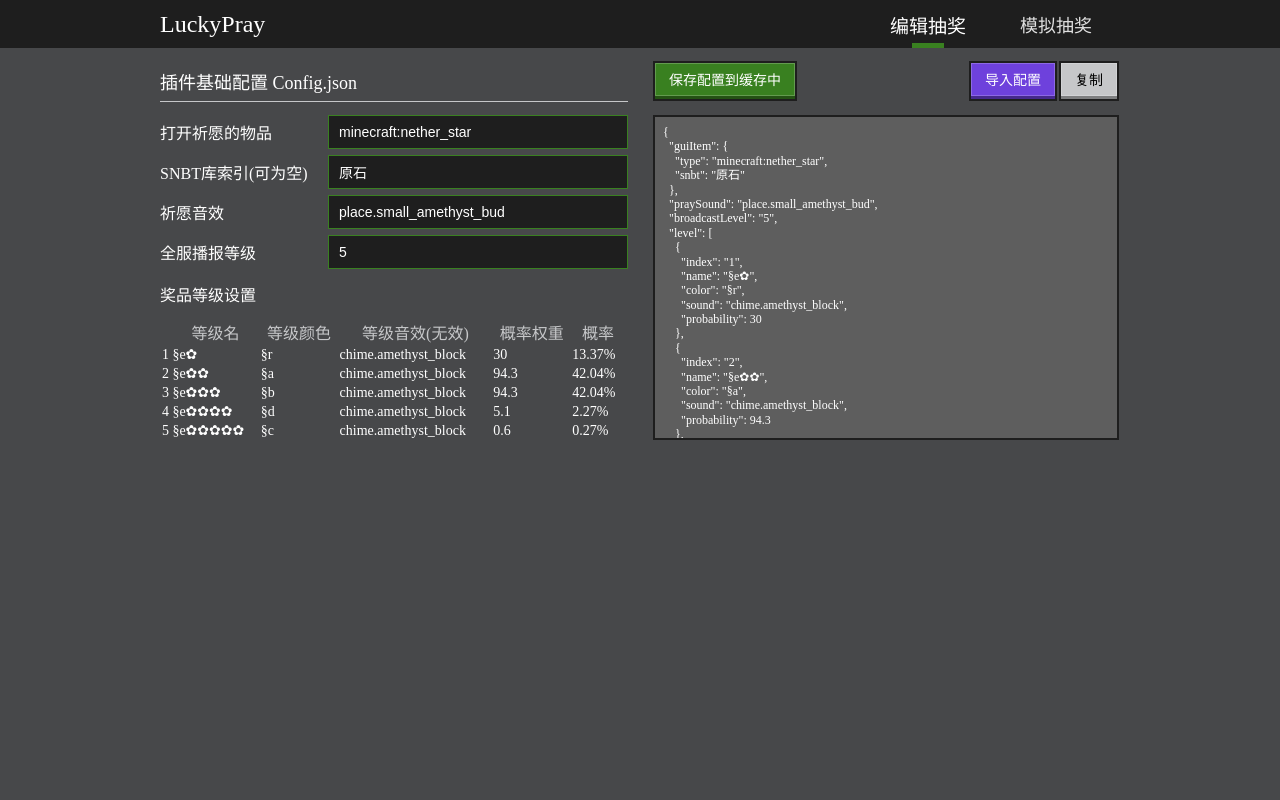
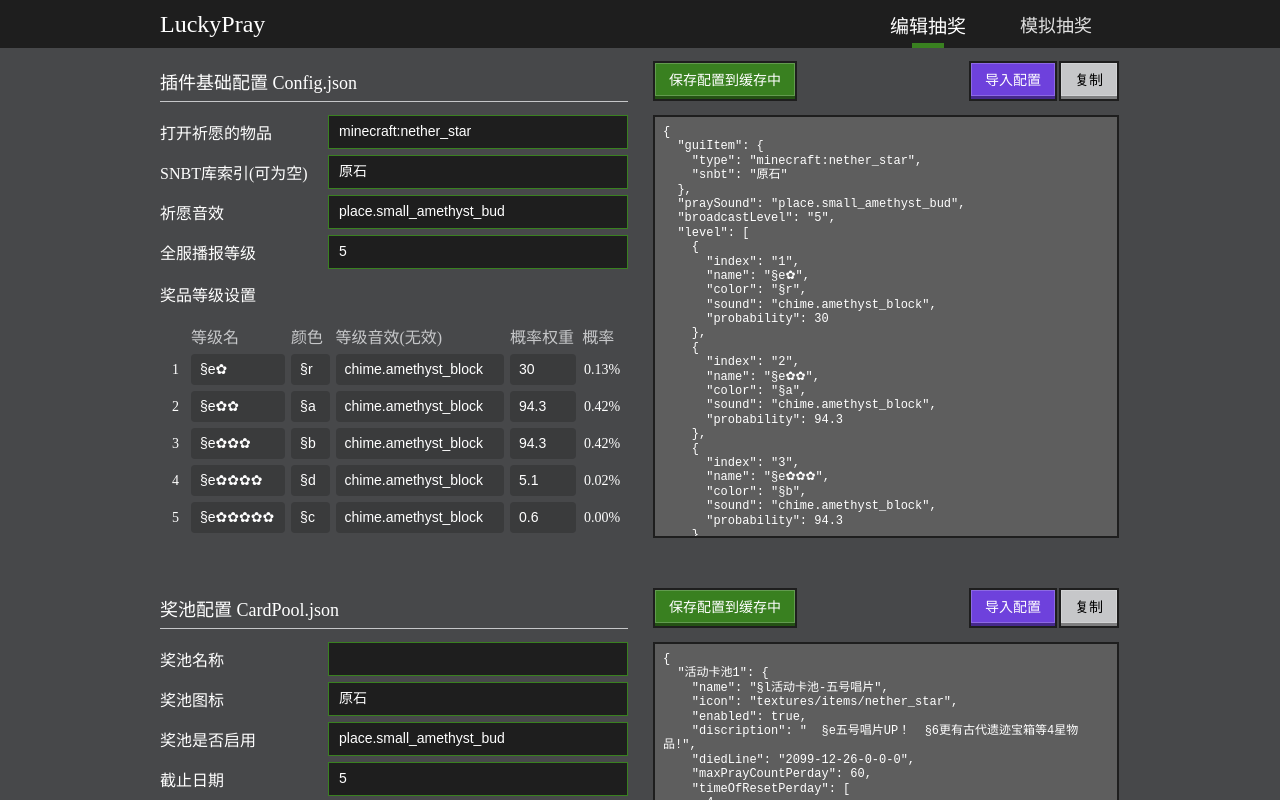
Before and after one commit to CnData07/McJsonEditorWeb, a Vue app: page /#/LuckyPray in a window 1280 px wide. Shown: the top 800 px of the page. Built offline with nearby package versions, Linux system fonts and the light colour scheme; a web font is replaced by a local one.

Commit message:
修改了基础样式

```diff
--- a/src/assets/main.css
+++ b/src/assets/main.css
@@ -6,7 +6,7 @@
 }
 
 body{
-
+    cursor:default;
     background-color: rgb(71,72,74);
 }
 
--- a/src/components/mc/McInput.vue
+++ b/src/components/mc/McInput.vue
@@ -1,12 +1,24 @@
 <template>
-    <input class="mc-input" :value="initialValue" @input="updateValue" />
+    <input :class="tClass" :value="modelValue" @input="input" :placeholder="placeholder" :disabled="disabled" />
 </template>
 
 <script setup>
+import { computed } from 'vue';
+
 const emit = defineEmits(['update:modelValue']);
 
 const porps = defineProps({
-    initialValue: String | Number
+    modelValue: String | Number,
+    placeholder: String,
+    disabled: Boolean,
+    type: String
+})
+
+const tClass = computed(() => {
+    return [
+        "mc-input",
+        { "edit": porps.type === "edit" }
+    ]
 })
 
 const input = (e) => {
@@ -16,10 +28,30 @@ const input = (e) => {
 </script>
 
 <style lang="scss" scoped>
-input{
+.edit {
+    padding: 4px 8px;
+    border-radius: 4px;
+    background-color: #0a0a0a36;
+    border: 1px solid rgba(0, 0, 0, 0);
+}
+
+input:hover {
+    transition: background-color 0.3s;
+    background-color: var(--mc-color-black);
+}
+
+input:focus {
+    padding: 4px 8px;
+    background-color: var(--mc-color-black);
+    border: 1px solid var(--mc-color-green);
+    border-radius: 0;
+}
+
+input {
     outline: 0;
     box-sizing: border-box;
-    padding: 8px 10px;
+    padding: 5px 10px 6px;
+    line-height: 1.5;
     color: #ffffff;
     font-size: 14px;
     background-color: var(--mc-color-black);
--- /dev/null
+++ b/src/components/mc/McSelect.vue
@@ -0,0 +1,202 @@
+<template>
+    <div :class="tClass">
+        <slot></slot>
+        <div class="li"></div>
+    </div>
+</template>
+
+<script setup>
+
+defineProps({
+    type: {
+        type: String,
+        default: "default"
+    },
+    active: {
+        type: Boolean,
+        default: false
+    }
+})
+
+
+
+const tClass = computed(() => {
+    return [
+        "select",
+        type,
+        active ? 'active' : ''
+    ]
+})
+
+</script>
+<style lang="scss" scoped>
+.select {
+    white-space: nowrap;
+    margin: 2px;
+    /* box-sizing: border-box; */
+    position: relative;
+    font-family: 'McFont';
+    height: 42px;
+    vertical-align: top;
+    line-height: 1.5;
+    padding: 2px 16px 4px 16px;
+    font-size: 14px;
+    border-radius: 0;
+    border: 1px solid transparent;
+    margin: 0;
+    outline: none;
+    background-color: initial;
+
+    /* 阴影 */
+    &::before {
+        position: absolute;
+        box-sizing: border-box;
+        z-index: 1;
+        content: "";
+        height: 3px;
+        width: calc(100% - 4px);
+        left: 2px;
+        bottom: 2px;
+        background-color: #0000005d;
+    }
+
+    /* 边框黑色 */
+    &::after {
+        position: absolute;
+        box-sizing: border-box;
+        z-index: -1;
+        content: "";
+        bottom: 0;
+        left: 0;
+        width: 100%;
+        height: 100%;
+        border: 2px var(--mc-color-black) solid;
+    }
+
+    .li {
+        &::before {
+            box-sizing: border-box;
+            position: absolute;
+            content: "";
+            height: calc(42px - 9px);
+            z-index: 2;
+            width: calc(100% - 4px);
+            left: 2px;
+            top: 2px;
+            border: 1.5px solid #ffffff36;
+        }
+    }
+}
+
+
+.default::after {
+    background-color: var(--mc-color-def);
+}
+
+.dark::after {
+    background-color: var(--mc-color-dark);
+
+}
+
+.green::after {
+    background-color: var(--mc-color-green);
+}
+
+.purple::after {
+    background-color: var(--mc-color-purple);
+}
+
+.red::after {
+    background-color: var(--mc-color-red);
+}
+
+
+
+.black,
+.green,
+.purple,
+.red {
+    color: white;
+}
+
+
+.select {
+    &:hover {
+        &:disabled {
+            opacity: 1;
+        }
+
+        &::after {
+            border: 2px rgb(255, 255, 255) solid;
+        }
+    }
+
+}
+
+.select:active,
+.active {
+    padding: 9px 16px 3px 16px;
+    color: white;
+
+
+
+    &::before {
+        opacity: 0;
+    }
+
+    /* 边框黑色 */
+    &::after {
+        height: calc(100% - 4px);
+        filter: brightness(75%);
+    }
+
+    &.default::after {
+        background-color: var(--mc-color-green);
+        filter: none;
+    }
+
+    .li {
+        &::before {
+            height: calc(42px - 10px);
+            top: 6px;
+        }
+
+        &::after {
+            content: "";
+            position: absolute;
+            bottom: 2px;
+            left: 50%;
+            width: 40px;
+            height: 1.5px;
+            background-color: #fff;
+            transform: translateX(-50%);
+        }
+    }
+}
+
+.select:disabled {
+    padding: 8px 16px 6px 16px;
+    cursor: not-allowed;
+    color: #6c6c6c;
+
+    &::after {
+        background-color: rgb(198, 199, 203);
+    }
+
+    &::after {
+        border: 2px rgb(96, 96, 96) solid;
+    }
+
+    .li {
+        &::before {
+            height: calc(100% - 4px);
+            border: 1.5px solid #a7a7a7df;
+        }
+    }
+
+    /* 阴影 */
+    &::before {
+        opacity: 0;
+    }
+}
+</style>
--- a/src/components/mc/McTextarea.vue
+++ b/src/components/mc/McTextarea.vue
@@ -1,6 +1,6 @@
 <!-- MyTextarea.vue -->
 <template>
-    <textarea class="mc-textarea" :value="initialValue" @input="updateValue">
+    <textarea class="mc-textarea" :value="initialValue" @input="input">
 
     </textarea>
 
@@ -25,7 +25,6 @@ textarea {
     outline: none;
     color: white;
     font-size: 12px;
-    font-family: 'lifangti';
     padding: 8px;
     line-height: 1.2;
     border: 2px solid var(--mc-color-black);
@@ -51,25 +50,10 @@ textarea {
     &::-webkit-scrollbar-thumb {
         cursor: pointer;
         border-radius: 0;
-        height: 48px;
+        // height: 20%;
         background-color: var(--mc-color-green);
     }
 
 }
 
-/*
-::-webkit-scrollbar 滚动条整体部分
-
-::-webkit-scrollbar-thumb 滚动条里面的小方块，能向上向下移动（或往左往右移动，取决于是垂直滚动条还是水平滚动条）
-
-::-webkit-scrollbar-track 滚动条的轨道（里面装有Thumb）
-
-::-webkit-scrollbar-button 滚动条的轨道的两端按钮，允许通过点击微调小方块的位置。
-
-::-webkit-scrollbar-track-piece 内层轨道，滚动条中间部分（除去）
-
-::-webkit-scrollbar-corner 边角，即两个滚动条的交汇处
-
-::-webkit-resizer 两个滚动条的交汇处上用于通过拖动调整元素大小的小控件
-*/
 </style>
--- a/src/views/lucky-pray/LuckyPray.vue
+++ b/src/views/lucky-pray/LuckyPray.vue
@@ -5,23 +5,38 @@
             <div class="title">
                 <span>插件基础配置 Config.json</span>
             </div>
+
+            <div class="jsonbutton">
+                <span class="left">
+                    <McButton type="green">保存配置到缓存中</McButton>
+                </span>
+
+                <span class="right">
+                    <McButton type="purple">导入配置</McButton>
+                    <McButton type="default">复制</McButton>
+                </span>
+
+            </div>
+            <div class="json">
+                <McTextarea :value="JSON.stringify(cfg, null, 2)"></McTextarea>
+            </div>
             <div class="config">
                 <ul>
                     <li>
                         <span>打开祈愿的物品</span>
-                        <McInput :value="ConfigData.guiItem.type" />
+                        <McInput v-model="cfg.guiItem.type" />
                     </li>
                     <li>
                         <span>SNBT库索引(可为空)</span>
-                        <McInput :value="ConfigData.guiItem.snbt" />
+                        <McInput v-model="cfg.guiItem.snbt" />
                     </li>
                     <li>
                         <span>祈愿音效</span>
-                        <McInput :value="ConfigData.praySound" />
+                        <McInput v-model="cfg.praySound" />
                     </li>
                     <li>
                         <span>全服播报等级</span>
-                        <McInput :value="ConfigData.broadcastLevel" />
+                        <McInput v-model="cfg.broadcastLevel" />
                     </li>
                 </ul>
                 <table>
@@ -29,24 +44,36 @@
                         奖品等级设置
                     </caption>
                     <tr>
-                        <th></th>
-                        <th>等级名</th>
-                        <th>等级颜色</th>
-                        <th>等级音效(无效)</th>
-                        <th>概率权重</th>
+                        <th width="20px"></th>
+                        <th width="100px">等级名</th>
+                        <th width="40px">颜色</th>
+                        <th width="180px">等级音效(无效)</th>
+                        <th width="70px">概率权重</th>
                         <th>概率</th>
                     </tr>
-                    <tr v-for="(listItem, index) in ConfigData.level" :key="index">
-                        <td>{{ listItem.index }}</td>
-                        <td>{{ listItem.name }}</td>
-                        <td>{{ listItem.color }}</td>
-                        <td>{{ listItem.sound }}</td>
-                        <td>{{ listItem.probability }}</td>
-                        <td>{{ (100 * listItem.probability / Object.values(ConfigData.level).map(a => a.probability).reduce((a, b) => a + b)).toFixed(2) }}%
+                    <tr v-for="(listItem, index) in cfg.level" :key="index">
+                        <td style="text-align: center">{{ listItem.index }}</td>
+                        <td>
+                            <McInput type="edit" v-model="listItem.name" />
                         </td>
-                        <td></td>
+                        <td>
+                            <McInput type="edit" v-model="listItem.color" />
+                        </td>
+                        <td>
+                            <McInput type="edit" v-model="listItem.sound" />
+                        </td>
+                        <td>
+                            <McInput type="edit" v-model="listItem.probability" />
+                        </td>
+                        <td width="40px" style="text-align: center">{{ (listItem.probability /
+                            totalProbability).toFixed(2) }}%</td>
                     </tr>
                 </table>
+            </div>
+        </div>
+        <div class="config-box">
+            <div class="title">
+                <span>奖池配置 CardPool.json</span>
             </div>
             <div class="jsonbutton">
                 <span class="left">
@@ -60,10 +87,51 @@
 
             </div>
             <div class="json">
-                <McTextarea :value="defData.config"></McTextarea>
+                <McTextarea :value="JSON.stringify(pool, null, 2)"></McTextarea>
+            </div>
+
+            <div class="config">
+                <div class="pool-select">
+                    <!-- <McSelect>
+                        <div :value="index" v-for="(item, index) in pool">
+                            <McButton type="green">{{ item.name }}</McButton>
+                        </div>
+                    </McSelect> -->
                 </div>
 
 
+                <ul>
+                    <li>
+                        <span>奖池名称</span>
+                        <McInput v-model="pool.name" />
+                    </li>
+                    <li>
+                        <span>奖池图标</span>
+                        <McInput v-model="cfg.guiItem.snbt" />
+                    </li>
+                    <li>
+                        <span>奖池是否启用</span>
+                        <McInput v-model="cfg.praySound" />
+                    </li>
+                    <li>
+                        <span>截止日期</span>
+                        <McInput v-model="cfg.broadcastLevel" />
+                    </li>
+                    <li>
+                        <span>奖池描述</span>
+                        <McInput v-model="cfg.broadcastLevel" />
+                    </li>
+                    <li>
+                        <span>每日最大祈愿次数</span>
+                        <McInput v-model="cfg.broadcastLevel" />
+                    </li>
+                    <li>
+                        <span>每日祈愿次数重置时间</span>
+                        <McInput v-model="cfg.broadcastLevel" />
+                    </li>
+                </ul>
+
+            </div>
         </div>
     </div>
 </template>
@@ -71,14 +139,20 @@
 <script setup>
 import McButton from "@/components/mc/McButton.vue"
 import McTextarea from "@/components/mc/McTextarea.vue"
+import McSelect from "@/components/mc/McSelect.vue"
 import McInput from "@/components/mc/McInput.vue"
 import PrayHeader from "@/components/lucky-pray/PrayHeader.vue"
 
 import ConfigData from "@/assets/lucky-pray/v1.3.2/Config.json"
+import CardPoolData from "@/assets/lucky-pray/v1.3.2/CardPool.json"
+import { ref, computed } from 'vue'
 
-const defData = {
-    config: JSON.stringify(ConfigData, null, 2)
-}
+const cfg = ref(Object.assign({}, ConfigData));
+const pool = ref(Object.assign({}, CardPoolData));
+const totalProbability = computed(() => {
+    return cfg.value.level.reduce((sum, item) => sum + Number(item.probability), 0);
+})
+
 </script>
 
 
@@ -91,7 +165,7 @@ const defData = {
 
 .config-box {
     display: grid;
-    margin: 12px 0;
+    margin: 12px 0 48px;
     grid-template-columns: 1fr 1fr;
     grid-template-rows: min-content min-content;
     gap: 12px 24px;
@@ -114,6 +188,7 @@ const defData = {
 
     .config {
         grid-area: config;
+
     }
 
     .jsonbutton {
@@ -156,23 +231,35 @@ const defData = {
 
     table {
         width: 100%;
+        border-collapse: separate;
+        border-spacing: 6px;
 
         caption {
             margin: 12px 0;
             text-align: left;
         }
 
+        tr {
             th {
+                text-align: left;
                 font-weight: 400;
                 color: var(--mc-color-def);
             }
 
             td {
                 font-size: 14px;
+
                 .mc-input {
                     width: 100%;
                 }
             }
         }
+
+    }
+
+    .pool-select {
+        white-space: nowrap;
+        overflow: hidden;
+    }
 }
 </style>
```
Lines whose indentation alone changed are shown as unchanged.
